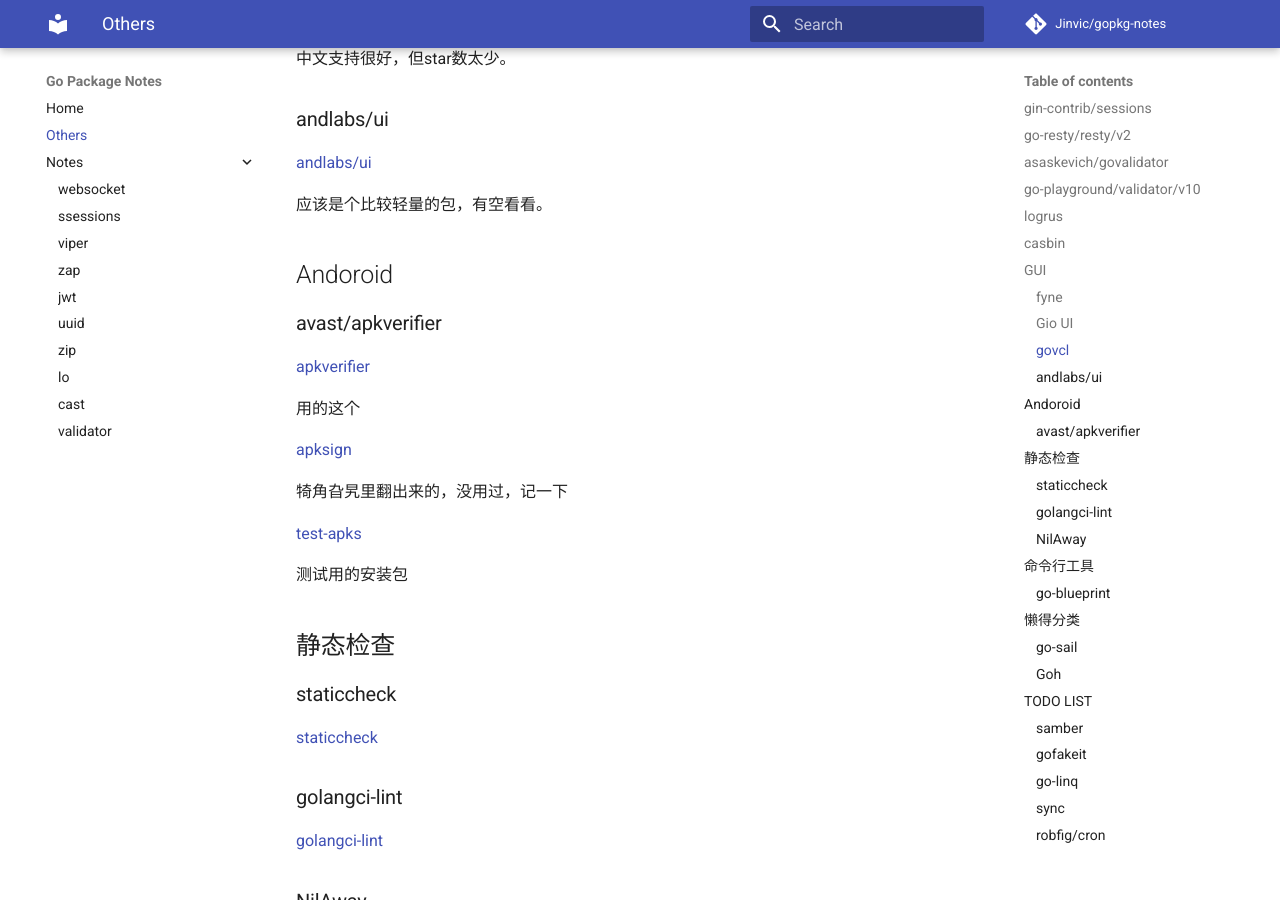
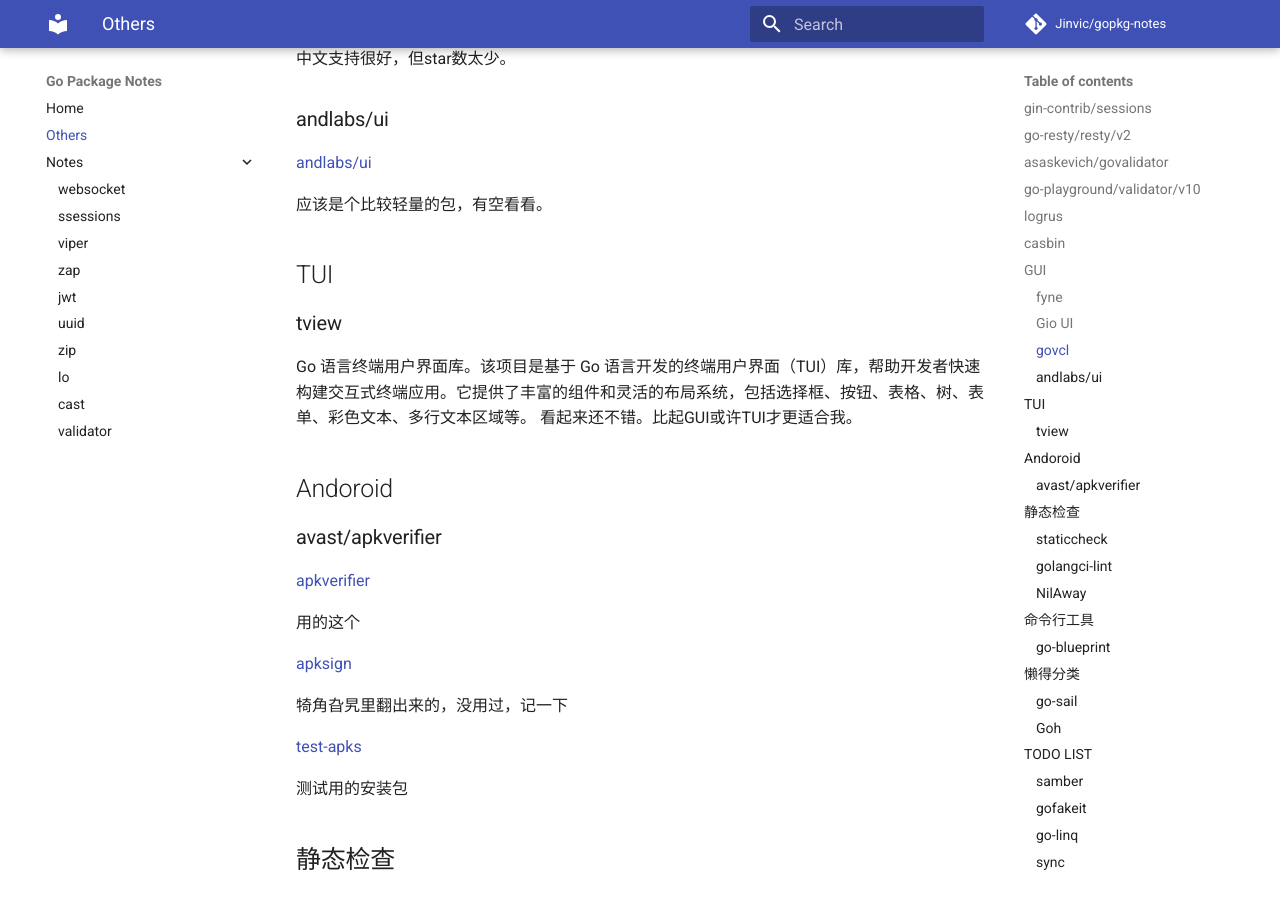
Before and after one commit to Jinvic/gopkg-notes, an MkDocs documentation site: the page built from docs/others.md, in a window 1280 px wide and 900 px high, scrolled down 1636 px. Built offline with MkDocs 1.6.1 and Material for MkDocs 9.7.7, drawn with Linux system fonts in a browser that asks for light colours; comment, search, counter and statistics services are not loaded.

Commit message:
tui: tview

```diff
--- a/docs/others.md
+++ b/docs/others.md
@@ -66,6 +66,13 @@ Go跨平台GUI工具包
 [andlabs/ui](https://github.com/andlabs/ui)
 
 应该是个比较轻量的包，有空看看。
+
+## TUI
+
+### tview
+
+Go 语言终端用户界面库。该项目是基于 Go 语言开发的终端用户界面（TUI）库，帮助开发者快速构建交互式终端应用。它提供了丰富的组件和灵活的布局系统，包括选择框、按钮、表格、树、表单、彩色文本、多行文本区域等。
+看起来还不错。比起GUI或许TUI才更适合我。
 
 ## Andoroid
 
```
